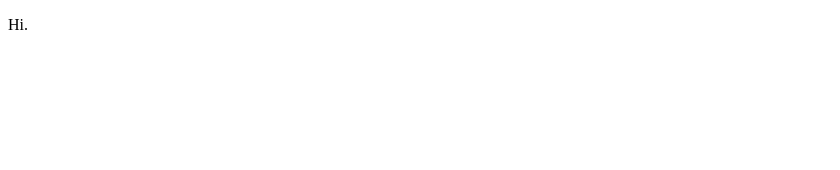
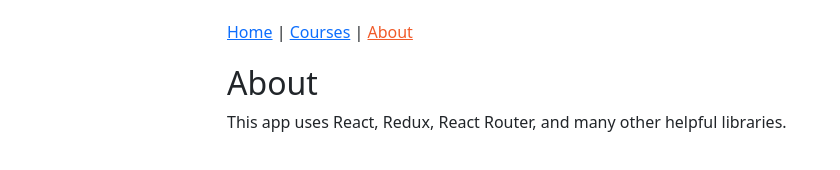
Before and after one commit to goodbuddyo/reactReduxMockExpress21, a React app: page /about in a window 1280 px wide. Shown: the whole page, without its empty margins (0-840 px from the left). Built offline with nearby package versions, Linux system fonts and the light colour scheme.

Commit message:
add about and courses pages

```diff
--- /dev/null
+++ b/index.css
@@ -0,0 +1,8 @@
+#app {
+  max-width: 850px;
+  margin: 0 auto;
+}
+
+nav {
+  padding: 20px 0 20px 0;
+}
--- /dev/null
+++ b/src/components/App.js
@@ -0,0 +1,23 @@
+import React from "react";
+import { Route, Switch } from "react-router-dom";
+import HomePage from "./home/HomePage";
+import AboutPage from "./about/AboutPage";
+import Header from "./common/Header";
+import PageNotFound from "./PageNotFound";
+import CoursesPage from "./courses/CoursesPage";
+
+function App() {
+  return (
+    <div className="container-fluid">
+      <Header />
+      <Switch>
+        <Route exact path="/" component={HomePage} />
+        <Route path="/about" component={AboutPage} />
+        <Route path="/courses" component={CoursesPage} />
+        <Route component={PageNotFound} />
+      </Switch>
+    </div>
+  );
+}
+
+export default App;
--- /dev/null
+++ b/src/components/PageNotFound.js
@@ -0,0 +1,5 @@
+import React from "react";
+
+const PageNotFound = () => <h1>Oops! Page not found.</h1>;
+
+export default PageNotFound;
--- /dev/null
+++ b/src/components/about/AboutPage.js
@@ -0,0 +1,13 @@
+import React from "react";
+
+const AboutPage = () => (
+  <div>
+    <h2>About</h2>
+    <p>
+      This app uses React, Redux, React Router, and many other helpful
+      libraries.
+    </p>
+  </div>
+);
+
+export default AboutPage;
--- /dev/null
+++ b/src/components/common/Header.js
@@ -0,0 +1,23 @@
+import React from "react";
+import { NavLink } from "react-router-dom";
+
+const Header = () => {
+  const activeStyle = { color: "#F15B2A" };
+  return (
+    <nav>
+      <NavLink to="/" activeStyle={activeStyle} exact>
+        Home
+      </NavLink>
+      {" | "}
+      <NavLink to="/courses" activeStyle={activeStyle}>
+        Courses
+      </NavLink>
+      {" | "}
+      <NavLink to="/about" activeStyle={activeStyle}>
+        About
+      </NavLink>
+    </nav>
+  );
+};
+
+export default Header;
--- /dev/null
+++ b/src/components/courses/CoursesPage.js
@@ -0,0 +1,9 @@
+import React from "react";
+
+class CoursesPage extends React.Component {
+  render() {
+    return <h2>Courses</h2>;
+  }
+}
+
+export default CoursesPage;
--- /dev/null
+++ b/src/components/home/HomePage.js
@@ -0,0 +1,14 @@
+import React from "react";
+import { Link } from "react-router-dom";
+
+const HomePage = () => (
+  <div className="jumbotron">
+    <h1>Pluralsight Administration</h1>
+    <p>React, Redux and React Router for ultra-responsive web apps.</p>
+    <Link to="about" className="btn btn-primary btn-lg">
+      Learn more
+    </Link>
+  </div>
+);
+
+export default HomePage;
--- /dev/null
+++ b/src/index.css
@@ -0,0 +1,8 @@
+#app {
+  max-width: 850px;
+  margin: 0 auto;
+}
+
+nav {
+  padding: 20px 0 20px 0;
+}
--- a/src/index.html
+++ b/src/index.html
@@ -1,11 +1,13 @@
 <!DOCTYPE html>
 <html lang="en">
+
 <head>
   <meta charset="utf-8" />
-    <title>Pluralsight Redux</title>
+  <title>React Redux Express 21</title>
 </head>
 
 <body>
   <div id="app"></div>
 </body>
+
 </html>
--- a/src/index.js
+++ b/src/index.js
@@ -1,8 +1,13 @@
 import React from "react";
-import { render } from "react-dom";
+import {render} from "react-dom";
+import {BrowserRouter as Router} from "react-router-dom";
+import "bootstrap/dist/css/bootstrap.min.css";
+import App from "./components/App";
+import "./index.css";
 
-function Hi() {
-  return <p>Hi.</p>;
-}
-
-render(<Hi />, document.getElementById("app"));
+render(
+  <Router>
+    <App />
+  </Router>,
+  document.getElementById("app")
+);
```
Also changed, not shown: package.json (+45 -4 lines), 1 other file. Lines whose indentation alone changed are shown as unchanged.
